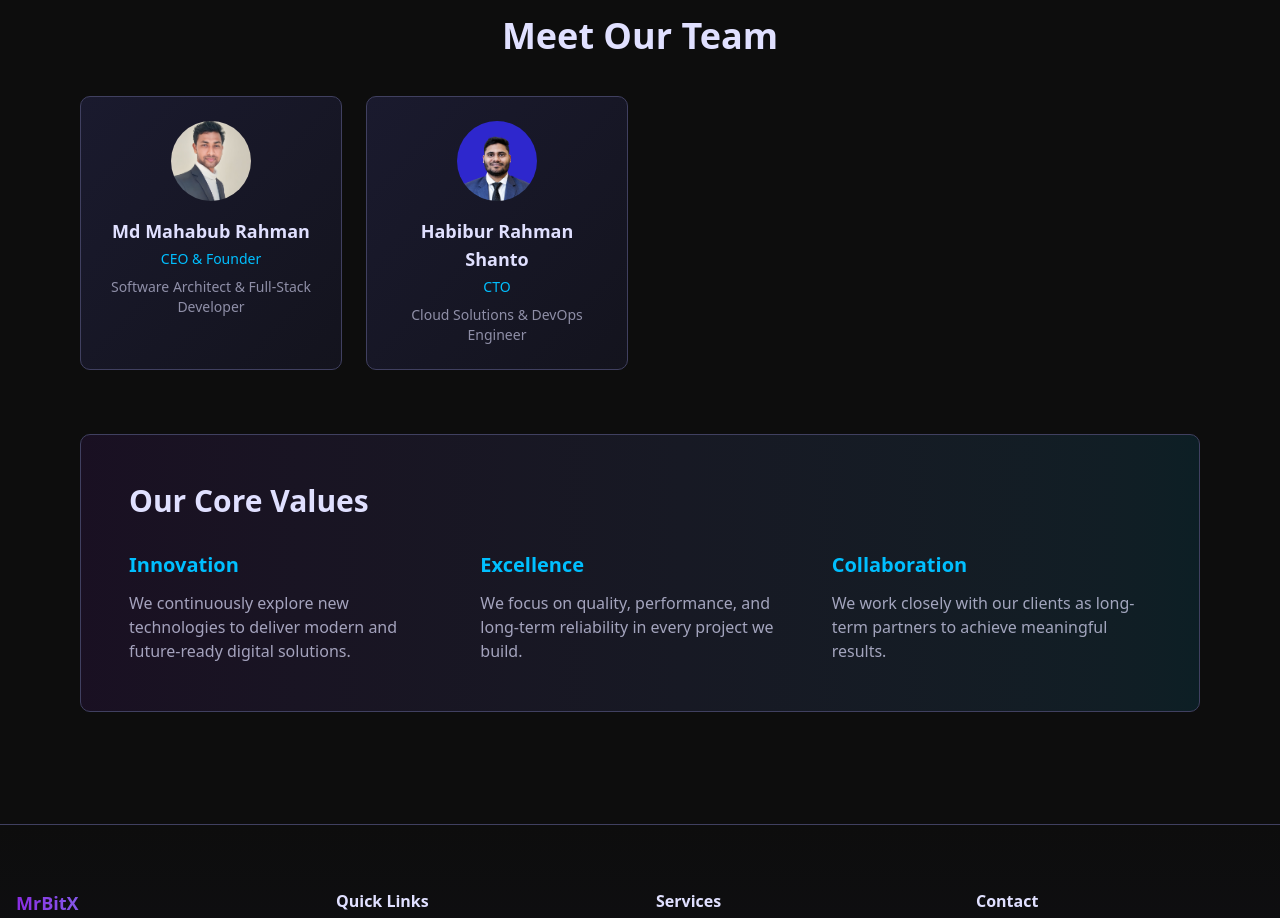
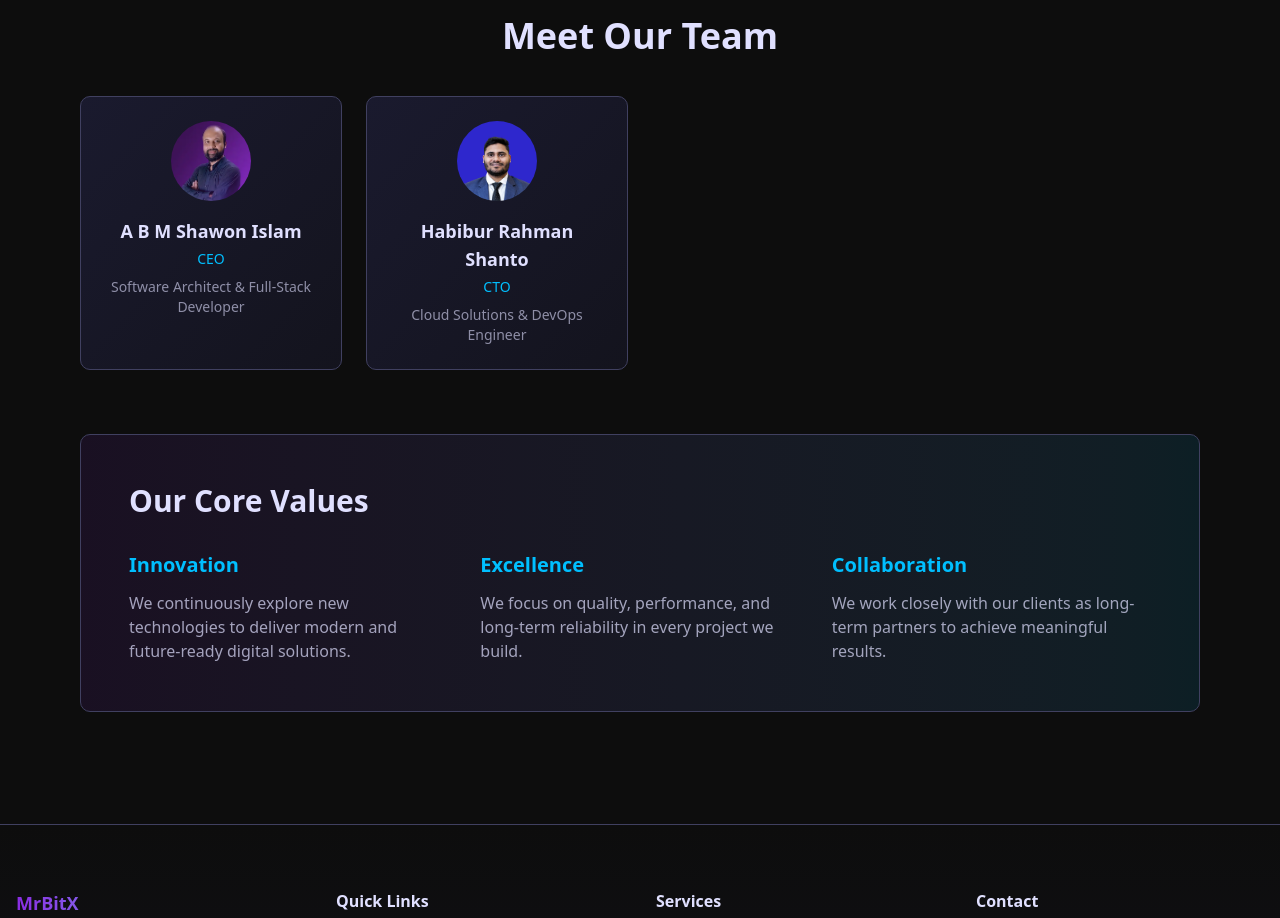
Before and after one commit to mahabubDevs/personal, a Next.js app: page /about in a window 1280 px wide. Shown: the part 2060-2978 px from the top of the page. Built offline with nearby package versions, Linux system fonts and the light colour scheme.

Commit message:
update team photo

```diff
--- a/app/about/page.tsx
+++ b/app/about/page.tsx
@@ -49,10 +49,10 @@ export default function About() {
 
   const team = [
     {
-      name: "Md Mahabub Rahman",
-      role: "CEO & Founder",
+      name: "A B M Shawon Islam",
+      role: "CEO",
       specialty: "Software Architect & Full-Stack Developer",
-      image: "/team/mahabub.jpg",
+      image: "/team/shawon.webp",
     },
     {
       name: "Habibur Rahman Shanto ",
```
Also changed, not shown: public/team/AZMIR.webp (added), public/team/Shawon.webp (added).
